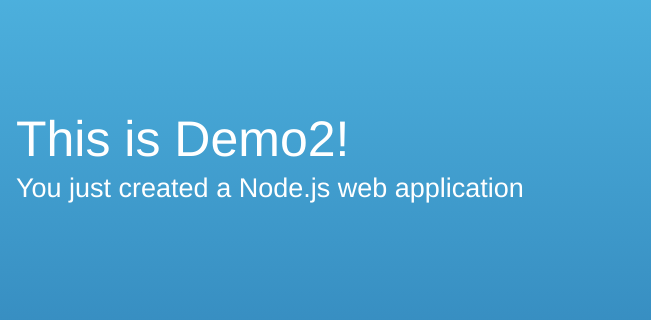
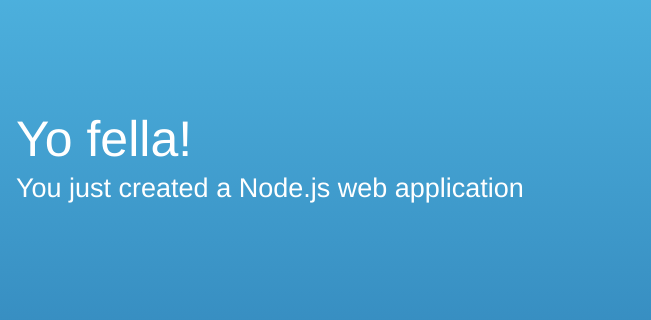
Before and after one commit to matheusrosendo/DemoNode, a website: page public/index.html in a window 1280 px wide. Shown: the part 171-491 px from the top of the page, 629-1280 px from the left. Drawn offline with Linux system fonts and the light colour scheme.

Commit message:
new commit

```diff
--- a/public/index.html
+++ b/public/index.html
@@ -58,7 +58,7 @@
         <div class="message">
             <a class="twitter-link" href="https://twitter.com/home/?status=I%20created%20a%20project%20with%20AWS%20CodeStar!%20%23AWS%20%23AWSCodeStar%20https%3A%2F%2Faws.amazon.com%2Fcodestar"><img src="img/tweet.svg" /></a>
             <div class="text">
-                <h1>This is Demo2!</h1>
+                <h1>Yo fella!</h1>
                 <h2>You just created a Node.js web application</h2>
             </div>
         </div>
```
